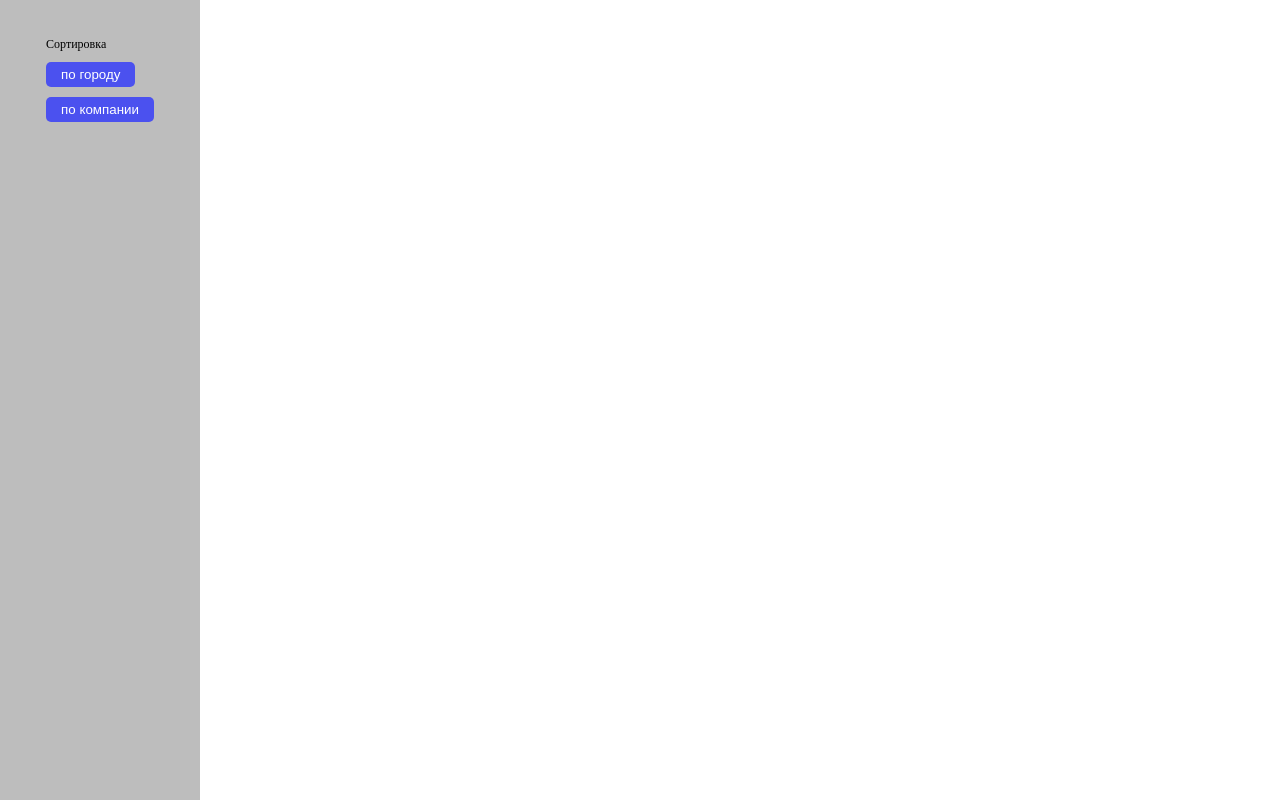
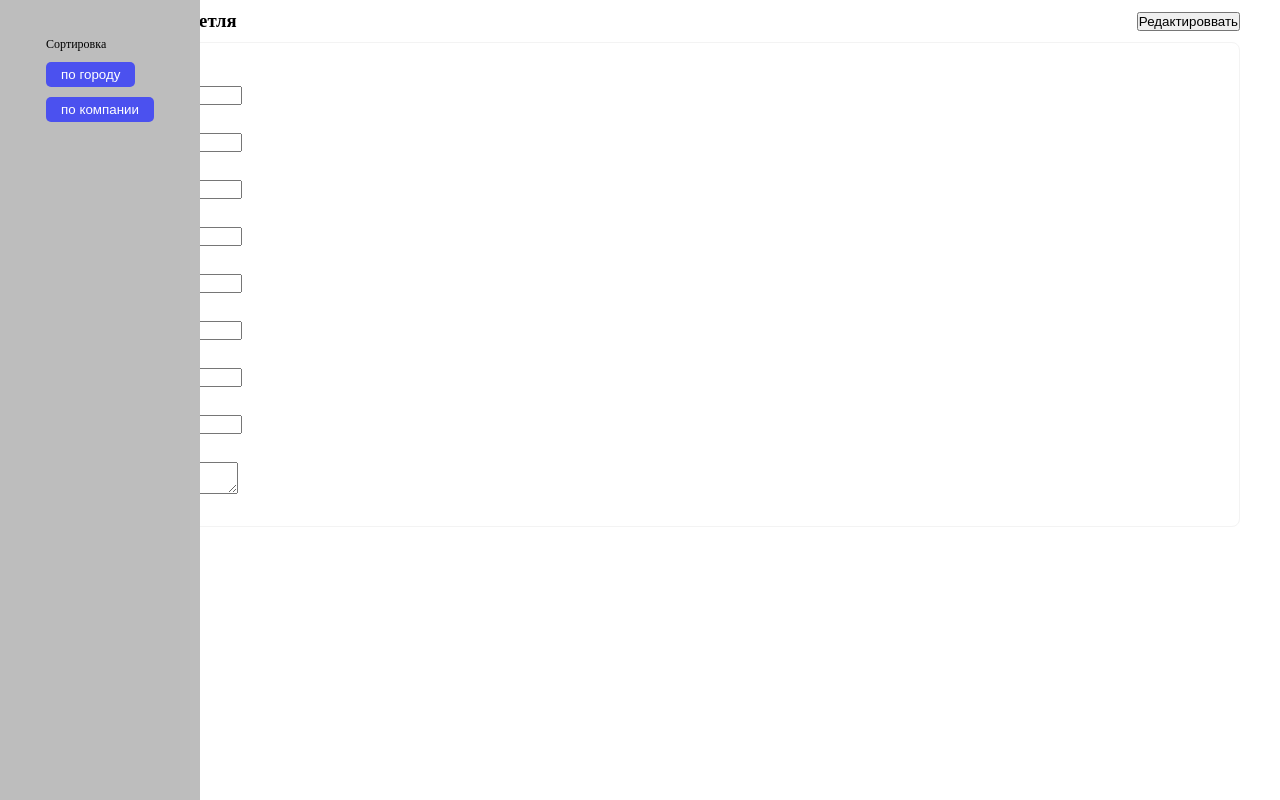
Before and after one commit to groone38/roox-solutions, a React app: page /user/1 in a window 1280 px wide. Built offline with nearby package versions, Linux system fonts and the light colour scheme; no server answers.

Commit message:
user form layout

```diff
--- a/src/App.tsx
+++ b/src/App.tsx
@@ -6,6 +6,7 @@ import UsersList from "./components/userList/UsersList";
 import axios from "axios"
 import { User } from "./types/Users";
 import { Loader } from './components/loader/Loader.js';
+import { UserForm } from './components/userList/userForm/UserForm';
 
 const App = () => {
   const [users, setUsers] = useState<User[]>([])
@@ -32,6 +33,7 @@ const App = () => {
       <div className={classes.wrapp}>
       <Routes>
         <Route path="/" element={<UsersList users={users} loader={loader}/>} />
+        <Route path="/user/:id" element={<UserForm/>} />
       </Routes>
       </div>
     </BrowserRouter>
--- a/src/components/userList/userCard/UserCard.tsx
+++ b/src/components/userList/userCard/UserCard.tsx
@@ -1,4 +1,5 @@
 import React, { FC } from 'react'
+import { NavLink } from 'react-router-dom'
 import { User } from '../../../types/Users'
 import classes from './UserCard.module.scss'
 
@@ -7,7 +8,6 @@ interface UserCardProps {
 }
 
 const UserCard: FC<UserCardProps> = ({user}) => {
-    console.log(user);
   return (
     <div className={classes.user}>
         <div className={classes.user_info}>
@@ -25,7 +25,7 @@ const UserCard: FC<UserCardProps> = ({user}) => {
             </div>
         </div>
         <div className={classes.user_btn}>
-            <p>Подробнее</p>
+            <NavLink to={'/user/' + user.id}>Подробнее</NavLink>
         </div>
     </div>
   )
--- /dev/null
+++ b/src/components/userList/userForm/UserForm.module.scss
@@ -0,0 +1,20 @@
+.header {
+    display: flex;
+    justify-content: space-between;
+    align-items: center;
+    margin: 10px 0;
+}
+
+.form {
+    display: flex;
+    flex-direction: column;
+    justify-content: space-between;
+    align-items: flex-start;
+    background: #FFFFFF;
+    border: 1px solid #F3F3F3;
+    border-radius: 8px;
+    padding: 15px 20px 32px;
+    label {
+        margin-top: 10px;
+    }
+}
--- /dev/null
+++ b/src/components/userList/userForm/UserForm.tsx
@@ -0,0 +1,57 @@
+import React, { useEffect, useState } from "react";
+import { useParams } from "react-router-dom";
+import { User } from "../../../types/Users";
+import classes from "./UserForm.module.scss";
+import axios from "axios";
+import { Loader } from './../../loader/Loader';
+
+export const UserForm = () => {
+  const [user, setUser] = useState<User>();
+  const [loader, setLoader] = useState(false)
+  const params = useParams().id;
+  useEffect(() => {
+    fetchUser();
+  }, []);
+  const fetchUser = async () => {
+    setLoader(true)
+    try {
+      const responce = await axios.get("https://jsonplaceholder.typicode.com/users/" + params);
+      setUser(responce.data)
+    } catch (error) {
+        console.log(error);
+    }
+    setLoader(false)
+  };
+  return (
+    <div>
+        {loader && <Loader/>}
+      <div className={classes.header}>
+        <h3>Профиль пользоваетля</h3>
+        <button>Редактироввать</button>
+      </div>
+      <form>
+        <div className={classes.form}>
+          <label htmlFor="">Name</label>
+          <input type="text" placeholder={user?.name}/>
+          <label htmlFor="">User name</label>
+          <input type="text" placeholder={user?.username}/>
+          <label htmlFor="">E-mail</label>
+          <input type="text" placeholder={user?.email}/>
+          <label htmlFor="">Street</label>
+          <input type="text" placeholder={user?.address.street}/>
+          <label htmlFor="">City</label>
+          <input type="text" placeholder={user?.address.city}/>
+          <label htmlFor="">Zip code</label>
+          <input type="text" placeholder={user?.address.zipcode}/>
+          <label htmlFor="">Phone</label>
+          <input type="text" placeholder={user?.phone}/>
+          <label htmlFor="">Website</label>
+          <input type="text" placeholder={user?.website}/>
+          <label htmlFor="">Comment</label>
+          <textarea name=""></textarea>
+        </div>
+        <button>Отправить</button>
+      </form>
+    </div>
+  );
+};
```
